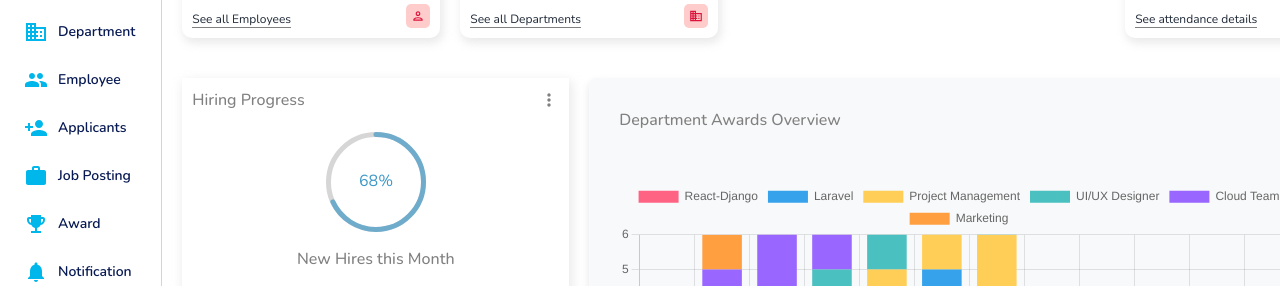
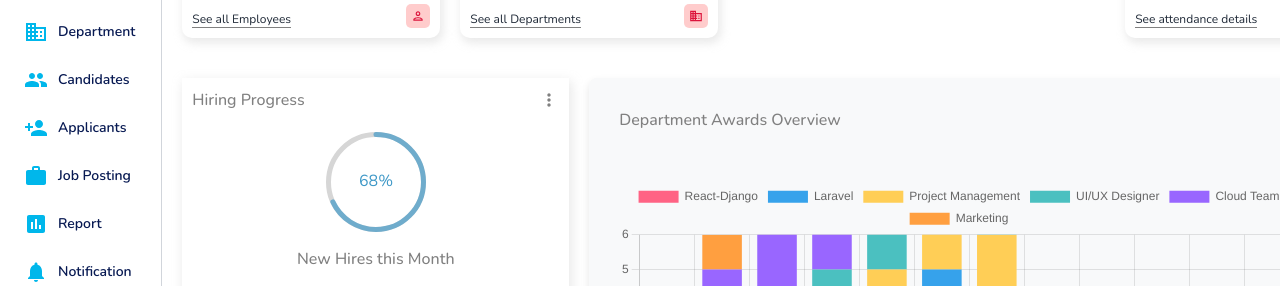
Before and after one commit to Abdulazizgr/SmartRecruit, a React (Vite) app: page /dashboard_2 in a window 1280 px wide. Shown: the part 160-446 px from the top of the page. Built offline with nearby package versions, Linux system fonts and the light colour scheme.

Commit message:
added report and Candidate on the Sidebar

```diff
--- a/src/components/Experimental/Sidebar.jsx
+++ b/src/components/Experimental/Sidebar.jsx
@@ -13,6 +13,7 @@
   CalendarToday as CalendarTodayIcon,
   EmojiEvents,
   KeyboardDoubleArrowRight as MenuIcon,
+  Assessment as ReportIcon,
 } from '@mui/icons-material';
 
 const Sidebar = ({ setSelectedMenu }) => {
@@ -46,7 +47,7 @@
           </li>
           <li className='flex items-center cursor-pointer p-2 hover:bg-purple-100' onClick={() => setSelectedMenu('employee')}>
             <EmployeeIcon className='text-lg text-accent' />
-            {isOpen && <span className='text-sm font-semibold text-primary ml-2.5'>Employee</span>}
+            {isOpen && <span className='text-sm font-semibold text-primary ml-2.5'>Candidates</span>}
           </li>
           <li className='flex items-center cursor-pointer p-2 hover:bg-purple-100' onClick={() => setSelectedMenu('applicants')}>
             <ApplicantsIcon className='text-lg text-accent' />
@@ -57,8 +58,8 @@
             {isOpen && <span className='text-sm font-semibold text-primary ml-2.5'>Job Posting</span>}
           </li>
           <li className='flex items-center cursor-pointer p-2 hover:bg-purple-100' onClick={() => setSelectedMenu('award')}>
-            <EmojiEvents className='text-lg text-accent' />
-            {isOpen && <span className='text-sm font-semibold text-primary ml-2.5'>Award</span>}
+            <ReportIcon className='text-lg text-accent' />
+            {isOpen && <span className='text-sm font-semibold text-primary ml-2.5'>Report</span>}
           </li>
           <li className='flex items-center cursor-pointer p-2 hover:bg-purple-100' onClick={() => setSelectedMenu('notification')}>
             <NotificationIcon className='text-lg text-accent' />
```
